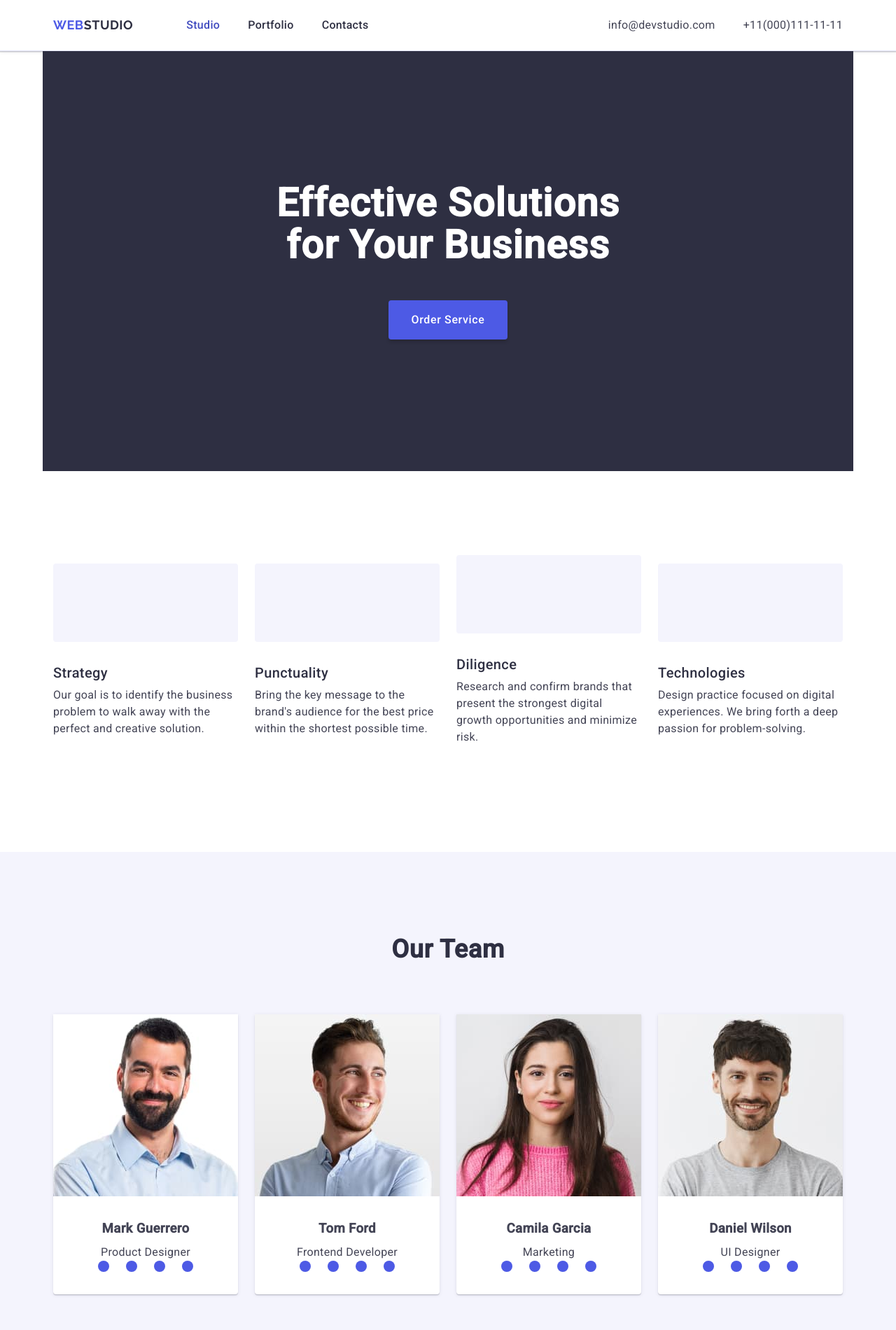
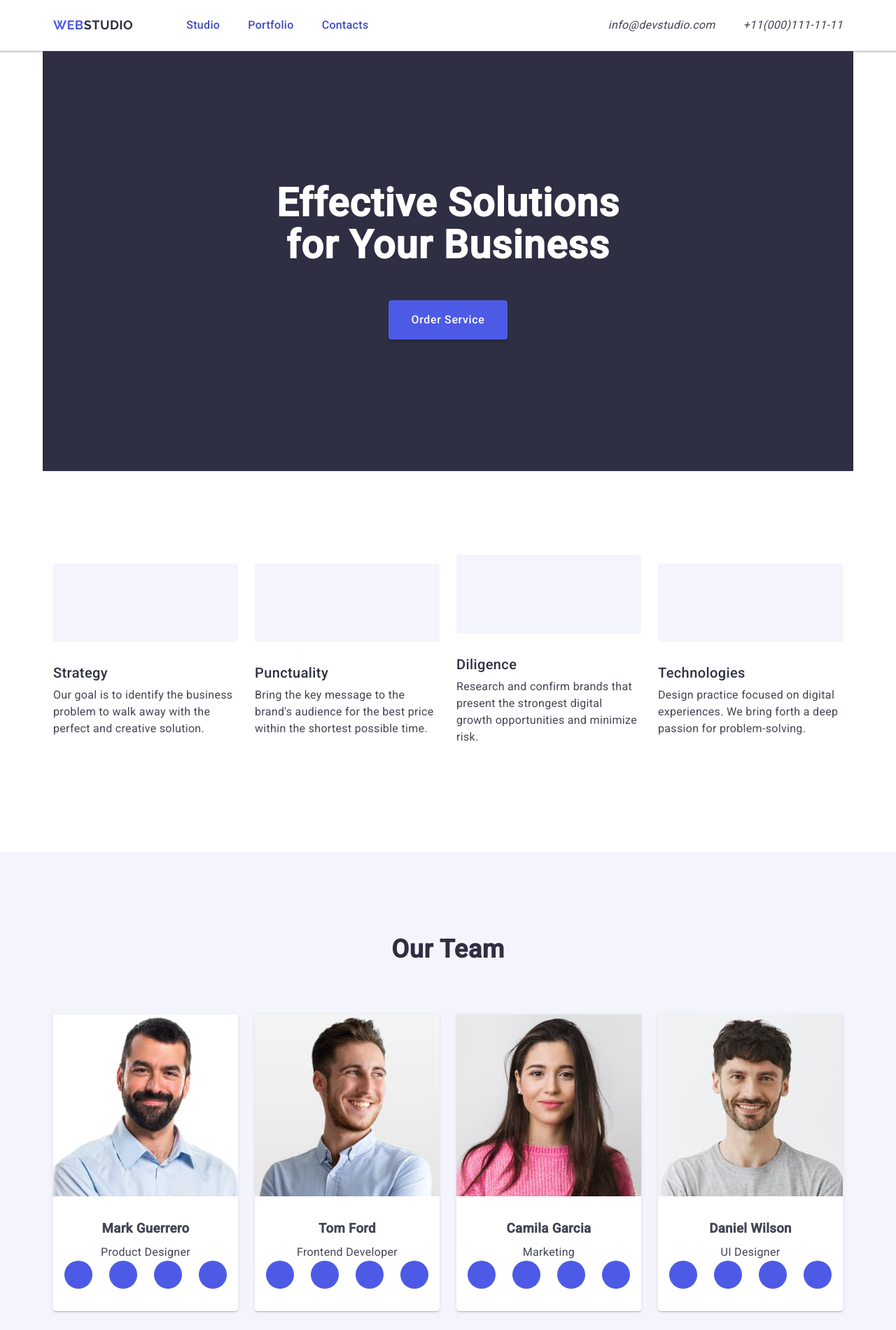
Before and after one commit to AnnaBj/goit-markup-hw-04, a plain HTML site: page index.html in a window 1280 px wide. Shown: the top 1900 px of the page at 70% size. Drawn offline with nearby package versions, Linux system fonts and the light colour scheme.

Commit message:
changes 4

```diff
--- a/css/styles.css
+++ b/css/styles.css
@@ -119,12 +119,13 @@ nav a {
   color: #404bbf;
 }
 
-.studio-navigation {
+.menu-link {
   position: relative;
   color: #404bbf;
+  padding: 24px 0;
 }
 
-.studio-navigation::after {
+.menu-link::after {
   content: "";
   position: absolute;
   left: 0;
@@ -133,10 +134,6 @@ nav a {
   background-color: #404bbf;
   border-radius: 2px;
   transition: color 250ms cubic-bezier(0.4, 0, 0.2, 1);
-}
-
-.menu-link {
-  padding: 24px 0;
 }
 
 .menu-link:hover,
@@ -161,14 +158,11 @@ nav a {
 
 .contacts-list-link {
   color: #434455;
-  font-style: normal;
+  letter-spacing: 0.02em;
   padding: 24px 0;
   transition: 250ms cubic-bezier(0.4, 0, 0.2, 1);
 }
-.contacts-list-link {
-  color: #434455;
-  letter-spacing: 0.02em;
-}
+
 .contacts-list-link:hover,
 .contacts-list-link:focus {
   color: #404bbf;
@@ -219,7 +213,7 @@ nav a {
 
 /* Hero */
 
-.hero .container {
+.hero-container {
   background-color: #2e2f42;
   background-image: linear-gradient(
     rgba(46, 47, 66, 0.7),
@@ -335,6 +329,11 @@ nav a {
   gap: 24px;
 }
 
+.social-media-item-team {
+  width: 40px;
+  height: 40px;
+}
+
 .social-media-link-team {
   width: 100%;
   height: 100%;
@@ -345,13 +344,11 @@ nav a {
   justify-content: center;
 }
 
-.social-media-link-team:hover {
+.social-media-link-team:hover,
+.social-media-link-team:focus {
   background-color: #404bbf;
 }
 
-.social-media-link-team:focus {
-  background-color: #404bbf;
-}
 /*============ Portfolio ============ */
 .portfolio {
   display: flex;
@@ -450,7 +447,7 @@ nav a {
   color: #4d5ae5;
 }
 
-.container .footer-container {
+.footer-container {
   display: flex;
   align-items: baseline;
 }
--- a/index.html
+++ b/index.html
@@ -30,9 +30,7 @@
           </a>
           <ul class="navigation-list">
             <li class="navigation-list-item">
-              <a href="./index.html" class="menu-link studio-navigation"
-                >Studio</a
-              >
+              <a href="./index.html" class="menu-link">Studio</a>
             </li>
             <li class="navigation-list-item">
               <a href="" class="menu-link">Portfolio</a>
@@ -64,7 +62,7 @@
       <!------------ Section 1 ------------>
 
       <section class="hero">
-        <div class="container">
+        <div class="container hero-container">
           <h1 class="main-title">Effective Solutions for Your Business</h1>
           <button type="button" class="hero-bottom-btn">Order Service</button>
         </div>
@@ -78,7 +76,7 @@
             <li class="feature-item">
               <div class="social-media-container-feature">
                 <svg class="feature-icon" width="64" height="64">
-                  <use href="./images/symbol-defs.svg#antenna 1"></use>
+                  <use href="./images/icons.svg#antenna 1"></use>
                 </svg>
               </div>
               <h3 class="section-subtitle">Strategy</h3>
@@ -91,7 +89,7 @@
             <li class="feature-item">
               <div class="social-media-container-feature">
                 <svg class="feature-icon" width="64" height="64">
-                  <use href="./images/symbol-defs.svg#clock 1"></use>
+                  <use href="./images/icons.svg#clock 1"></use>
                 </svg>
               </div>
               <h3 class="section-subtitle">Punctuality</h3>
@@ -104,7 +102,7 @@
             <li class="feature-item">
               <div class="social-media-container-feature">
                 <svg class="feature-icon" width="64" height="64">
-                  <use href="./images/symbol-defs.svg#diagram 1"></use>
+                  <use href="./images/icons.svg#diagram 1"></use>
                 </svg>
               </div>
               <h3 class="section-subtitle">Diligence</h3>
@@ -117,7 +115,7 @@
             <li class="feature-item">
               <div class="social-media-container-feature">
                 <svg class="feature-icon" width="64" height="64">
-                  <use href="./images/symbol-defs.svg#astronaut 1"></use>
+                  <use href="./images/icons.svg#astronaut 1"></use>
                 </svg>
               </div>
               <h3 class="section-subtitle">Technologies</h3>
@@ -144,7 +142,7 @@
               <div class="team-member-info">
                 <h3 class="section-subtitle-team">Mark Guerrero</h3>
                 <p class="section-text-team">Product Designer</p>
-                <div class="social-media-container-team">
+
                 <ul class="social-media-list-team">
                   <li class="social-media-item-team">
                     <a class="social-media-link-team" href="">
@@ -153,9 +151,7 @@
                         width="16"
                         height="16"
                       >
-                          <use
-                            href="./images/symbol-defs.svg#instagram 2"
-                          ></use>
+                        <use href="./images/icons.svg#instagram 2"></use>
                       </svg>
                     </a>
                   </li>
@@ -166,7 +162,7 @@
                         width="16"
                         height="16"
                       >
-                          <use href="./images/symbol-defs.svg#twitter 1"></use>
+                        <use href="./images/icons.svg#twitter 1"></use>
                       </svg>
                     </a>
                   </li>
@@ -177,7 +173,7 @@
                         width="16"
                         height="16"
                       >
-                          <use href="./images/symbol-defs.svg#facebook 1"></use>
+                        <use href="./images/icons.svg#facebook 1"></use>
                       </svg>
                     </a>
                   </li>
@@ -188,12 +184,11 @@
                         width="16"
                         height="16"
                       >
-                          <use href="./images/symbol-defs.svg#linkedin 1"></use>
+                        <use href="./images/icons.svg#linkedin 1"></use>
                       </svg>
                     </a>
                   </li>
                 </ul>
-                </div>
               </div>
             </li>
 
@@ -217,7 +212,7 @@
                           height="16"
                         >
                           <use
-                            href="./images/symbol-defs.svg#instagram 2"
+                            href="./images/icons.svg#instagram 2"
                           ></use>
                         </svg>
                       </a>
@@ -229,7 +224,7 @@
                           width="16"
                           height="16"
                         >
-                          <use href="./images/symbol-defs.svg#twitter 1"></use>
+                          <use href="./images/icons.svg#twitter 1"></use>
                         </svg>
                       </a>
                     </li>
@@ -240,7 +235,7 @@
                           width="16"
                           height="16"
                         >
-                          <use href="./images/symbol-defs.svg#facebook 1"></use>
+                          <use href="./images/icons.svg#facebook 1"></use>
                         </svg>
                       </a>
                     </li>
@@ -251,7 +246,7 @@
                           width="16"
                           height="16"
                         >
-                          <use href="./images/symbol-defs.svg#linkedin 1"></use>
+                          <use href="./images/icons.svg#linkedin 1"></use>
                         </svg>
                       </a>
                     </li>
@@ -280,7 +275,7 @@
                           height="16"
                         >
                           <use
-                            href="./images/symbol-defs.svg#instagram 2"
+                            href="./images/icons.svg#instagram 2"
                           ></use>
                         </svg>
                       </a>
@@ -292,7 +287,7 @@
                           width="16"
                           height="16"
                         >
-                          <use href="./images/symbol-defs.svg#twitter 1"></use>
+                          <use href="./images/icons.svg#twitter 1"></use>
                         </svg>
                       </a>
                     </li>
@@ -303,7 +298,7 @@
                           width="16"
                           height="16"
                         >
-                          <use href="./images/symbol-defs.svg#facebook 1"></use>
+                          <use href="./images/icons.svg#facebook 1"></use>
                         </svg>
                       </a>
                     </li>
@@ -314,7 +309,7 @@
                           width="16"
                           height="16"
                         >
-                          <use href="./images/symbol-defs.svg#linkedin 1"></use>
+                          <use href="./images/icons.svg#linkedin 1"></use>
                         </svg>
                       </a>
                     </li>
@@ -343,7 +338,7 @@
                           height="16"
                         >
                           <use
-                            href="./images/symbol-defs.svg#instagram 2"
+                            href="./images/icons.svg#instagram 2"
                           ></use>
                         </svg>
                       </a>
@@ -355,7 +350,7 @@
                           width="16"
                           height="16"
                         >
-                          <use href="./images/symbol-defs.svg#twitter 1"></use>
+                          <use href="./images/icons.svg#twitter 1"></use>
                         </svg>
                       </a>
                     </li>
@@ -366,7 +361,7 @@
                           width="16"
                           height="16"
                         >
-                          <use href="./images/symbol-defs.svg#facebook 1"></use>
+                          <use href="./images/icons.svg#facebook 1"></use>
                         </svg>
                       </a>
                     </li>
@@ -377,7 +372,7 @@
                           width="16"
                           height="16"
                         >
-                          <use href="./images/symbol-defs.svg#linkedin 1"></use>
+                          <use href="./images/icons.svg#linkedin 1"></use>
                         </svg>
                       </a>
                     </li>
@@ -490,28 +485,28 @@
           <li class="social-media-item">
             <a class="social-media-link" href="">
               <svg class="footer-icon" width="24" height="24">
-                <use href="./images/symbol-defs.svg#instagram 2"></use>
+                <use href="./images/icons.svg#instagram 2"></use>
               </svg>
             </a>
           </li>
           <li class="social-media-item">
             <a class="social-media-link" href="">
               <svg class="footer-icon" width="24" height="24">
-                <use href="./images/symbol-defs.svg#twitter 1"></use>
+                <use href="./images/icons.svg#twitter 1"></use>
               </svg>
             </a>
           </li>
           <li class="social-media-item">
             <a class="social-media-link" href="">
               <svg class="footer-icon" width="24" height="24">
-                <use href="./images/symbol-defs.svg#facebook 1"></use>
+                <use href="./images/icons.svg#facebook 1"></use>
               </svg>
             </a>
           </li>
           <li class="social-media-item">
             <a class="social-media-link" href="">
               <svg class="footer-icon" width="24" height="24">
-                <use href="./images/symbol-defs.svg#linkedin 1"></use>
+                <use href="./images/icons.svg#linkedin 1"></use>
               </svg>
             </a>
           </li>
```
Lines whose indentation alone changed are shown as unchanged.
